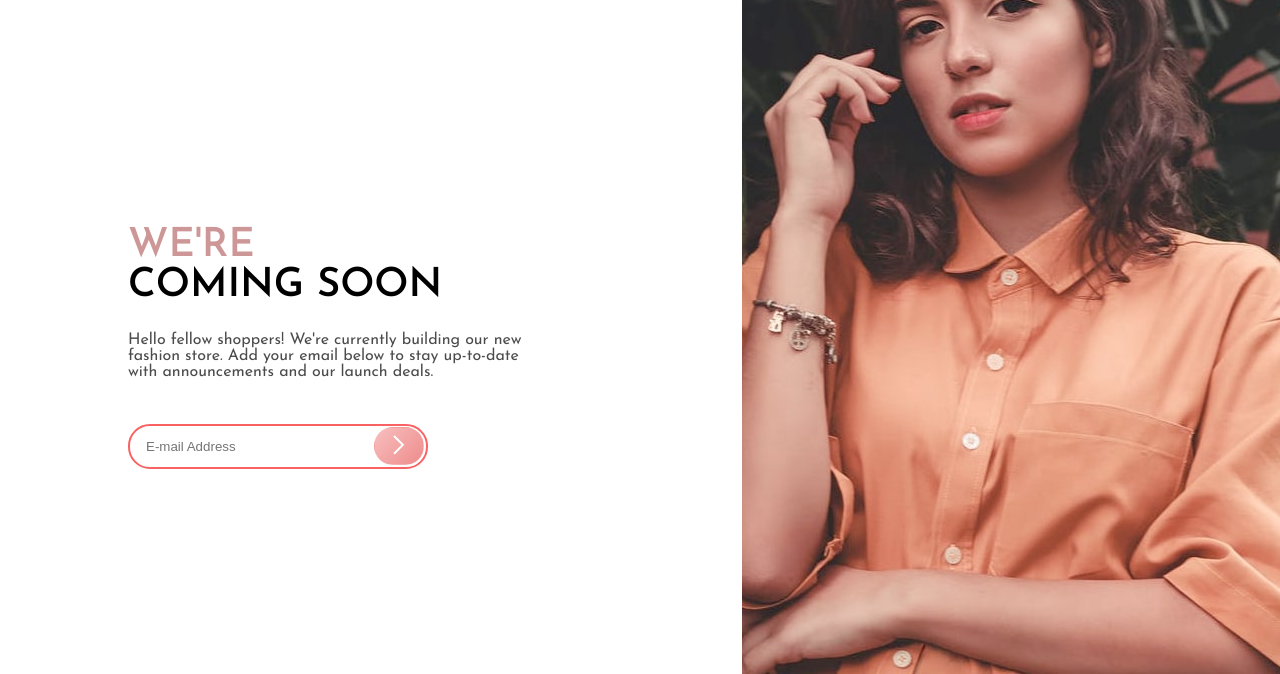
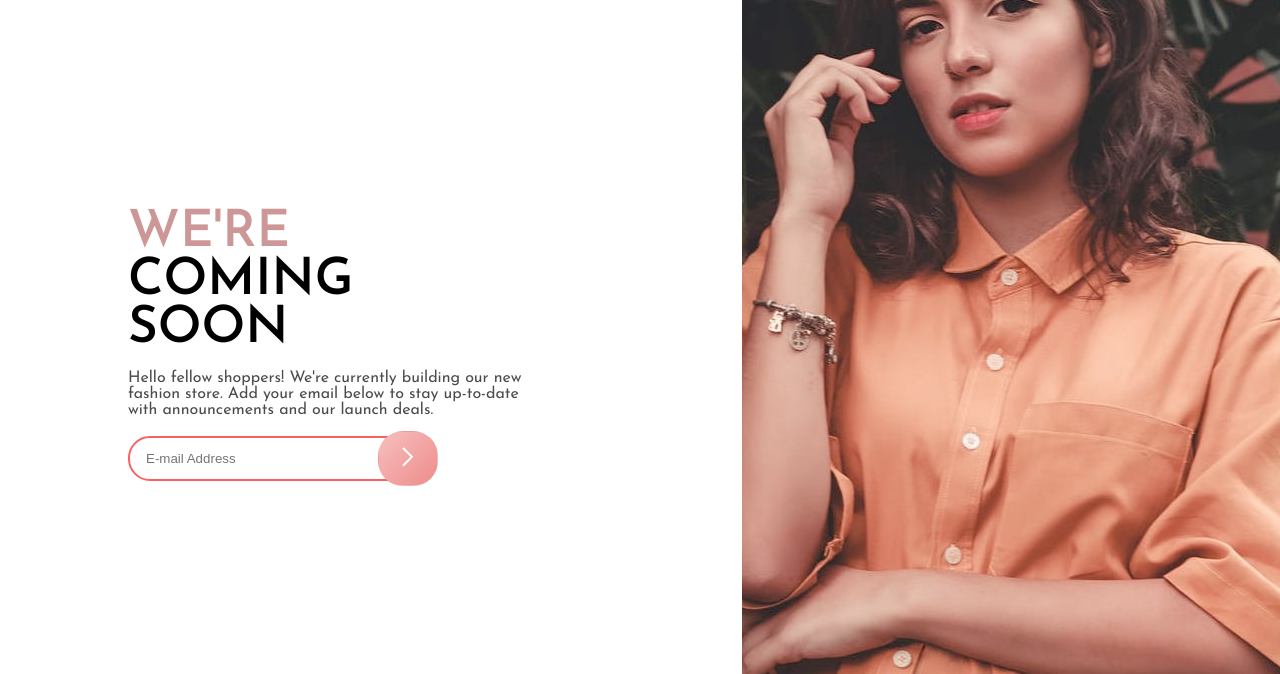
Before and after one commit to horsirhon/base-apparels, a plain HTML site: page index.html in a window 1280 px wide. Shown: the part 126-800 px from the top of the page. Drawn offline with Linux system fonts and the light colour scheme.

Commit message:
minor changes to make it look like the scheme

```diff
--- a/index.html
+++ b/index.html
@@ -23,7 +23,7 @@
     .left {
       width: 58vw;
       height: 100vh;
-      padding: 3rem 10vw;
+      padding: 4rem 10vw;
       display: flex;
       flex-direction: column;
       align-items: flex-start;
@@ -41,7 +41,9 @@
       font-family: 'Josefin Sans', sans-serif;
     }
     .content h1 {
-      font-size: 2.5rem;
+      font-size: 3.2rem;
+      line-height: 3rem;
+      margin-bottom: 1rem;
       max-width: 320px;
       font-family:inherit;
     }
@@ -79,11 +81,11 @@
     button {
       background-image: linear-gradient( 135deg, hsl(0, 80%, 86%), hsl(0, 74%, 74%));
       border: solid 1px transparent;
-      border-radius: 20px;
-      width: 50px;
-      height: 38px;
+      border-radius: 25px;
+      width: 60px;
+      height: 55px;
       position: absolute;
-      right: 4px;
+      right: -10px;
     }
     .girl {
       display: none;
@@ -132,7 +134,7 @@
     <img src="images/hero-mobile.jpg" alt="Hero" class="girl">
     <div class="content">
 
-      <h1><span>WE'RE</span><br />COMING SOON</h1>
+      <h1><span>WE'RE</span><br />COMING <br> SOON</h1>
       <p>
         Hello fellow shoppers! We're currently building our new fashion store.
         Add your email below to stay up-to-date with announcements and our launch deals.
```
